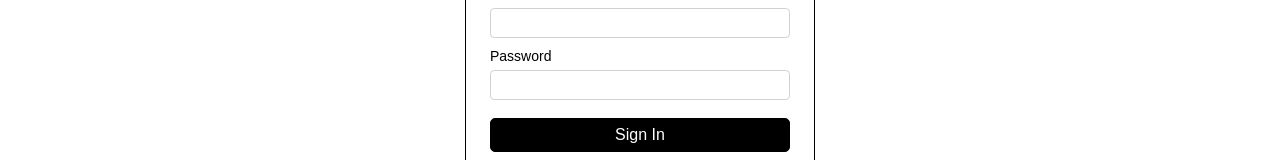
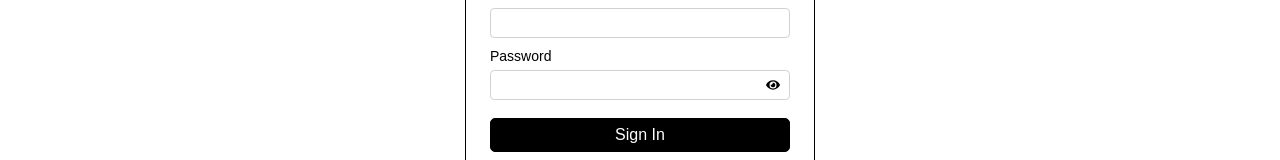
Before and after one commit to baioorg/BAiO_Netlify, a Next.js app: page / in a window 1280 px wide. Shown: the part 213-373 px from the top of the page. Built offline with nearby package versions, Linux system fonts and the light colour scheme.

Commit message:
Added Show password feature

```diff
--- a/src/components/Login/LoginForm.jsx
+++ b/src/components/Login/LoginForm.jsx
@@ -3,10 +3,12 @@ import styles from "./LoginPage.module.css";
 import Link from "next/link";
 import { useRouter } from "next/navigation";
 import config from '../../config/config.json';
+import { FaEye, FaEyeSlash } from "react-icons/fa";
 
 export default function LogInForm() {
   const [username, setNewUsername] = useState("");
   const [password, setPassword] = useState("");
+  const [showPassword, setShowPassword] = useState(false);
 
   const router = useRouter();
 
@@ -92,12 +94,22 @@ export default function LogInForm() {
         </div>
         <div className={styles.formrow}>
           <label htmlFor="password">Password</label>
-          <input
-            value={password}
-            onChange={(password) => setPassword(password.target.value)}
-            type="password"
-            id="password"
-          />
+          <div className={styles.passwordContainer}>
+            <input
+              value={password}
+              onChange={(password) => setPassword(password.target.value)}
+              type={showPassword ? "text" : "password"}
+              id="password"
+              autoComplete="off"
+            />
+            <button
+              type="button"
+              className={styles.passwordToggle}
+              onClick={() => setShowPassword(!showPassword)}
+            >
+              {showPassword ? <FaEyeSlash /> : <FaEye />}
+            </button>
+          </div>
         </div>
         <button className={styles.btn} type="submit">
           Sign In
--- a/src/components/Login/LoginPage.module.css
+++ b/src/components/Login/LoginPage.module.css
@@ -92,3 +92,28 @@
     margin-top: 1.5em;
     margin-bottom: 1.5em;
 }
+
+.passwordContainer {
+  position: relative;
+  display: flex;
+  align-items: center;
+}
+
+.passwordContainer input {
+  width: 100%;
+}
+
+.passwordToggle {
+  position: absolute;
+  right: 10px;
+  background: none;
+  border: none;
+  cursor: pointer;
+  padding: 0;
+  display: flex;
+  align-items: center;
+}
+
+.passwordToggle:hover {
+  opacity: 0.7;
+}
```
